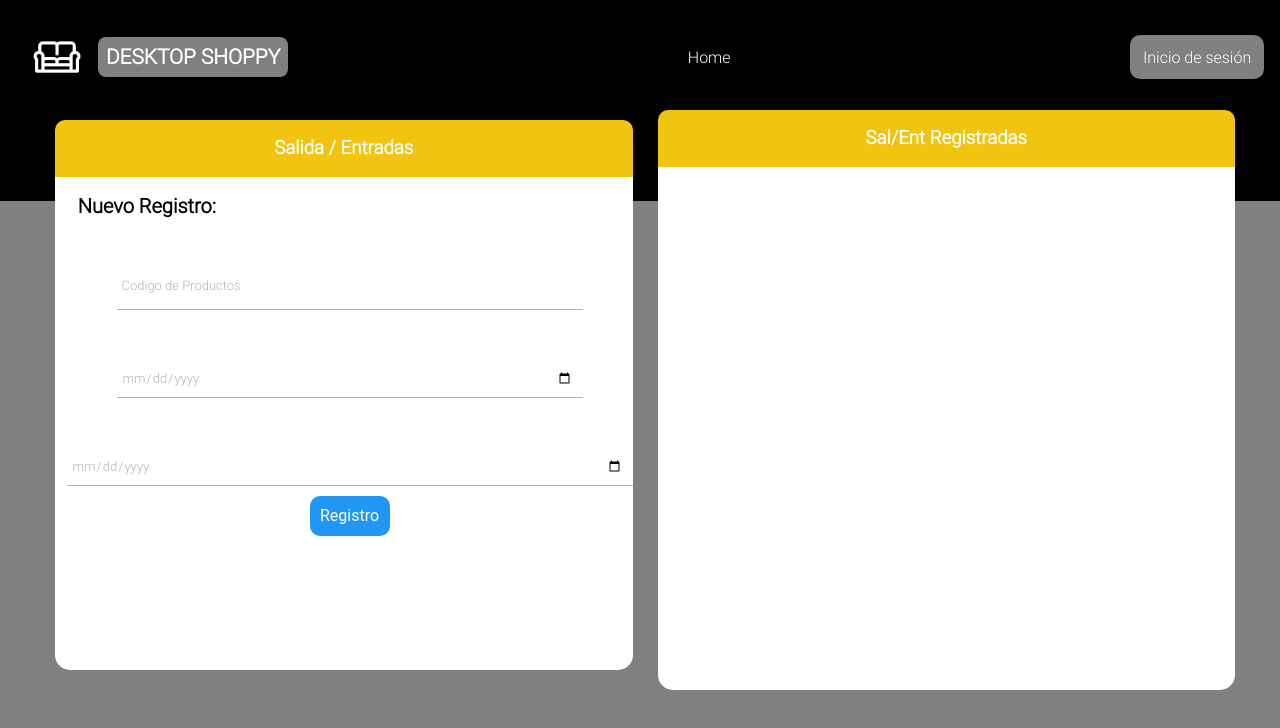
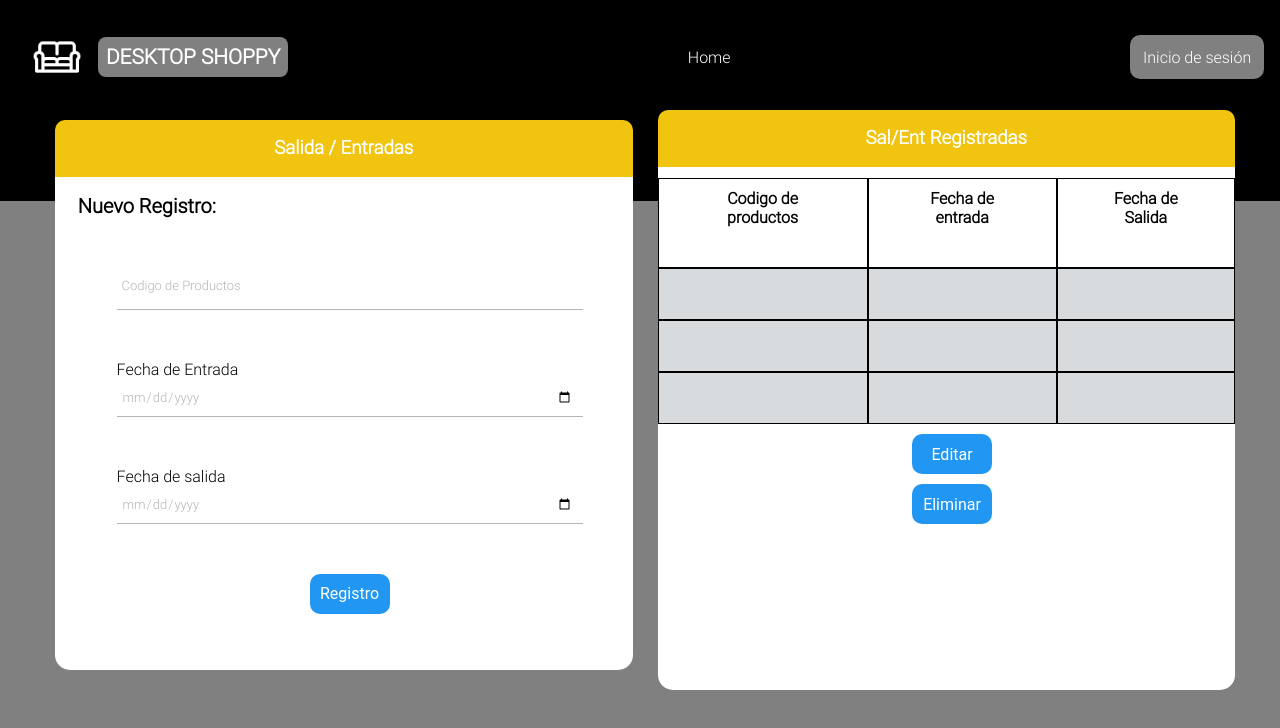
Before and after one commit to brayantexis/Proyecto-muebleria, a React (Vite) app: page / in a window 1280 px wide. Shown: the top 728 px of the page. Built offline with nearby package versions, Linux system fonts and the light colour scheme.

Commit message:
Modificacion de estilos

```diff
--- a/src/assets/components/SalidaEntradas.jsx
+++ b/src/assets/components/SalidaEntradas.jsx
@@ -11,15 +11,20 @@
                     <h4>Nuevo Registro:</h4>
                     <form action="" id="form">
                         <div className="form">
+
                             <div className="grupo">
+
                                 <input type="text" id="codigo" required/><span className="barra"></span>
+
                                 <label>Codigo de Productos</label>
                             </div>
 
                             <div className="grupo">
+                                Fecha de Entrada
                                 <input type="date" id="categoria" required/><span className="barra"></span>
                             </div>
-                            <div>
+                            <div className="grupo">
+                                Fecha de salida
                                 <input type="date" id="categoria" required/><span className="barra"></span>
                             </div>
                             <button type="submit">Registro</button>
@@ -31,8 +36,33 @@
                <div className="content_titulo">
                     <h3>Sal/Ent Registradas</h3>
                 </div>
+                <table2>
+                <thead>
+                        <tr>
+                           <th>Codigo de productos</th>
+                           <th>Fecha de entrada</th>
+                           <th>Fecha de Salida</th>
+                        </tr>
+                    </thead>
+                    <tr>
+                        <td></td>
+                        <td></td>
+                        <td></td>
+                    </tr>
+                    <tr>
+                        <td></td>
+                        <td></td>
+                        <td></td>
+                    </tr>
+                    <tr>
+                        <td></td>
+                        <td></td>
+                        <td></td>
+                    </tr>
+                </table2>
                 <div className="content_conte">
-
+                <button type="submit">Editar</button>
+                <button type="submit">Eliminar</button>
                 </div>
             </div>
         </div>
--- a/src/assets/css/SalEnt_style.css
+++ b/src/assets/css/SalEnt_style.css
@@ -160,7 +160,7 @@
 
 /* Esilo de la tabla */
 
-th{
+th3{
  background: #F1C40F;
 }
 
@@ -176,7 +176,10 @@
 }
 
 th, td{
-    padding: 5px 14px;
+    border: 1px solid black;
+    padding: 40px 50px;
+    text-align: center;
+    padding-top: 10px;
 }
 
 .cru{
```
